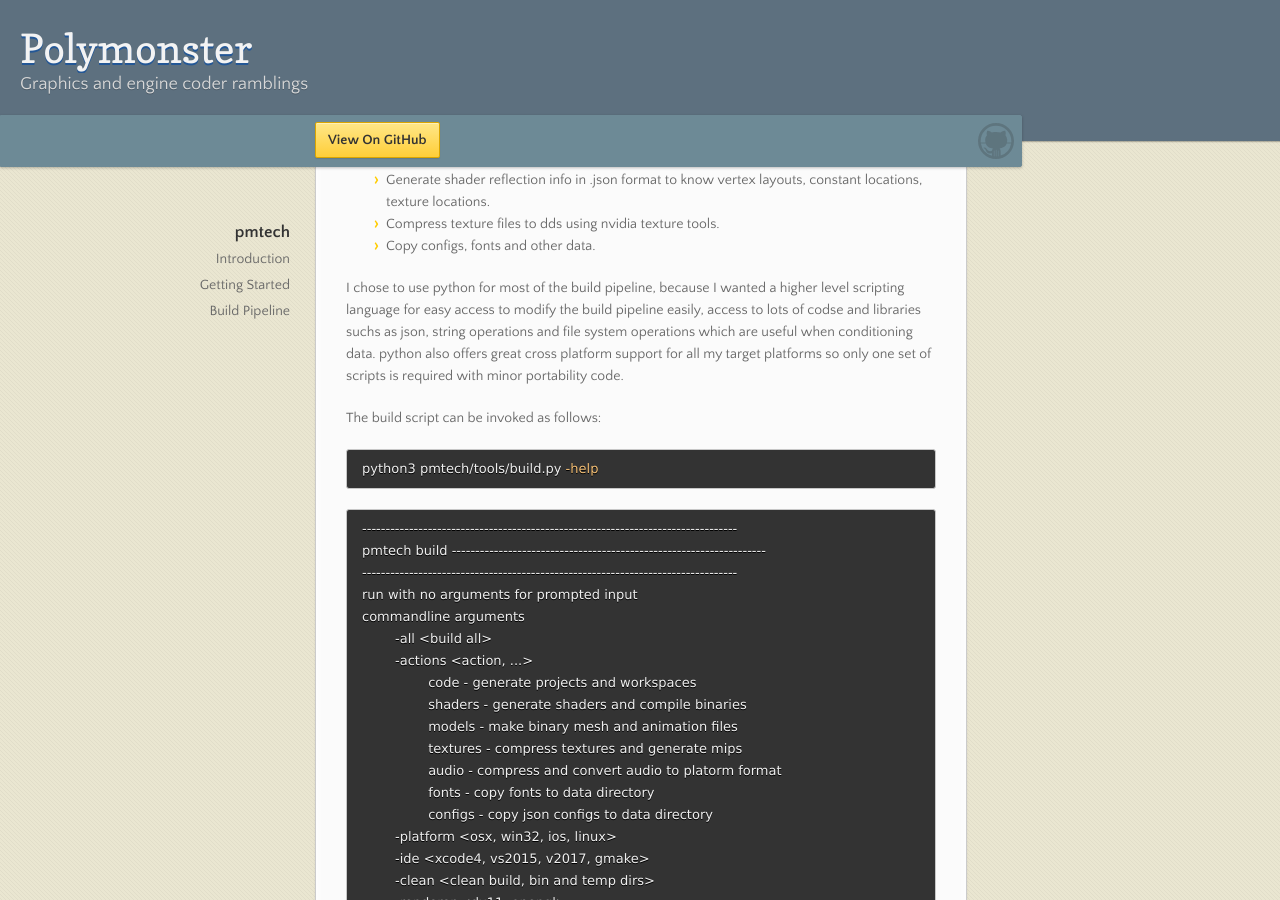
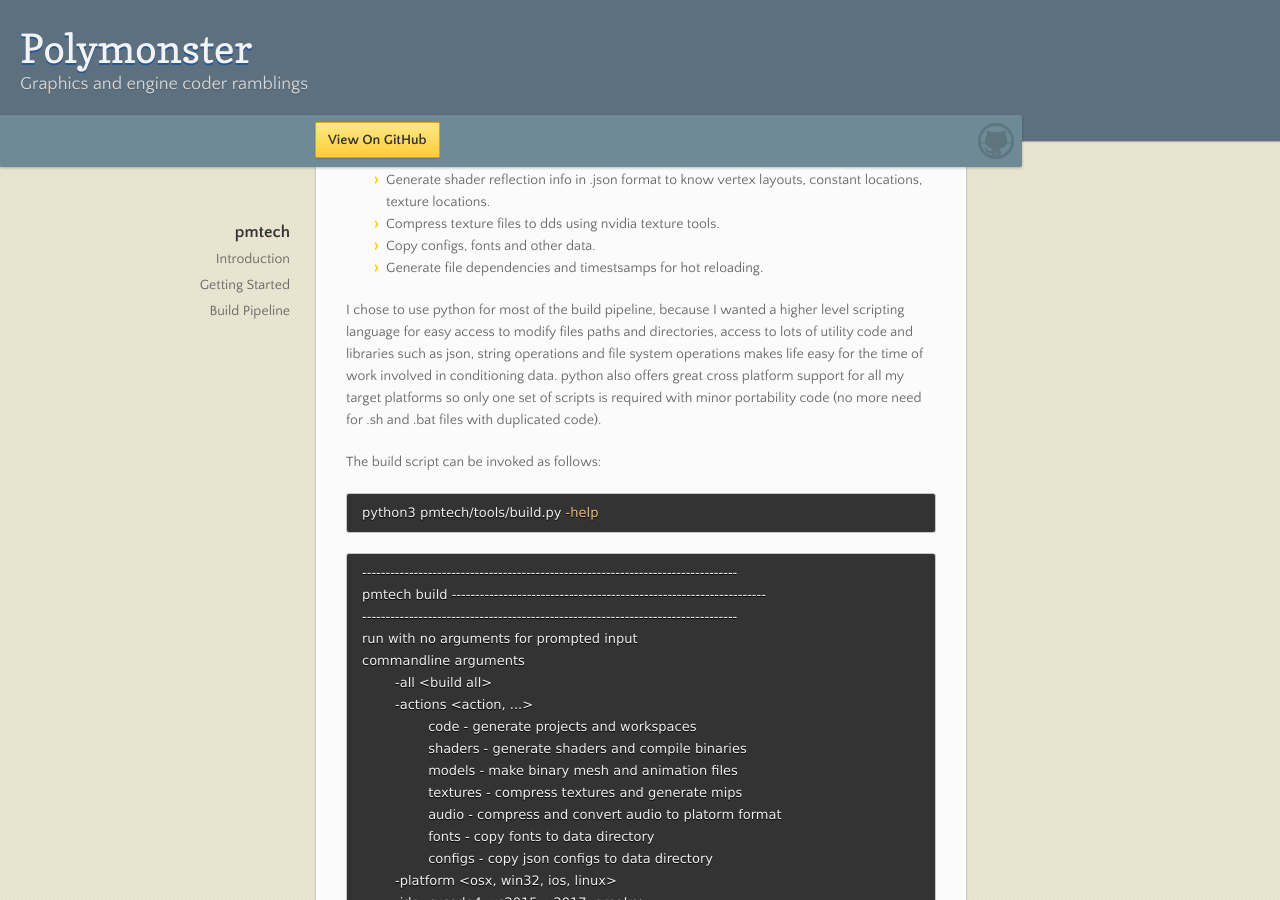
Before and after one commit to polymonster/polymonster.github.io, a Jekyll site: the page built from index.md, in a window 1280 px wide and 900 px high, scrolled down 3168 px. Built offline with Jekyll 4.4.1, drawn with Linux system fonts in a browser that asks for light colours; our own code applies the rules of GitHub Pages for plain Markdown files.

Commit message:
Update index.md

```diff
--- a/index.md
+++ b/index.md
@@ -100,8 +100,9 @@
 - Generate shader reflection info in .json format to know vertex layouts, constant locations, texture locations.
 - Compress texture files to dds using nvidia texture tools.
 - Copy configs, fonts and other data.
+- Generate file dependencies and timestsamps for hot reloading.
 
-I chose to use python for most of the build pipeline, because I wanted a higher level scripting language for easy access to modify the build pipeline easily, access to lots of codse and libraries suchs as json, string operations and file system operations which are useful when conditioning data. python also offers great cross platform support for all my target platforms so only one set of scripts is required with minor portability code.
+I chose to use python for most of the build pipeline, because I wanted a higher level scripting language for easy access to modify files paths and directories, access to lots of utility code and libraries such as json, string operations and file system operations makes life easy for the time of work involved in conditioning data. python also offers great cross platform support for all my target platforms so only one set of scripts is required with minor portability code (no more need for .sh and .bat files with duplicated code).
 
 The build script can be invoked as follows:
 
```
